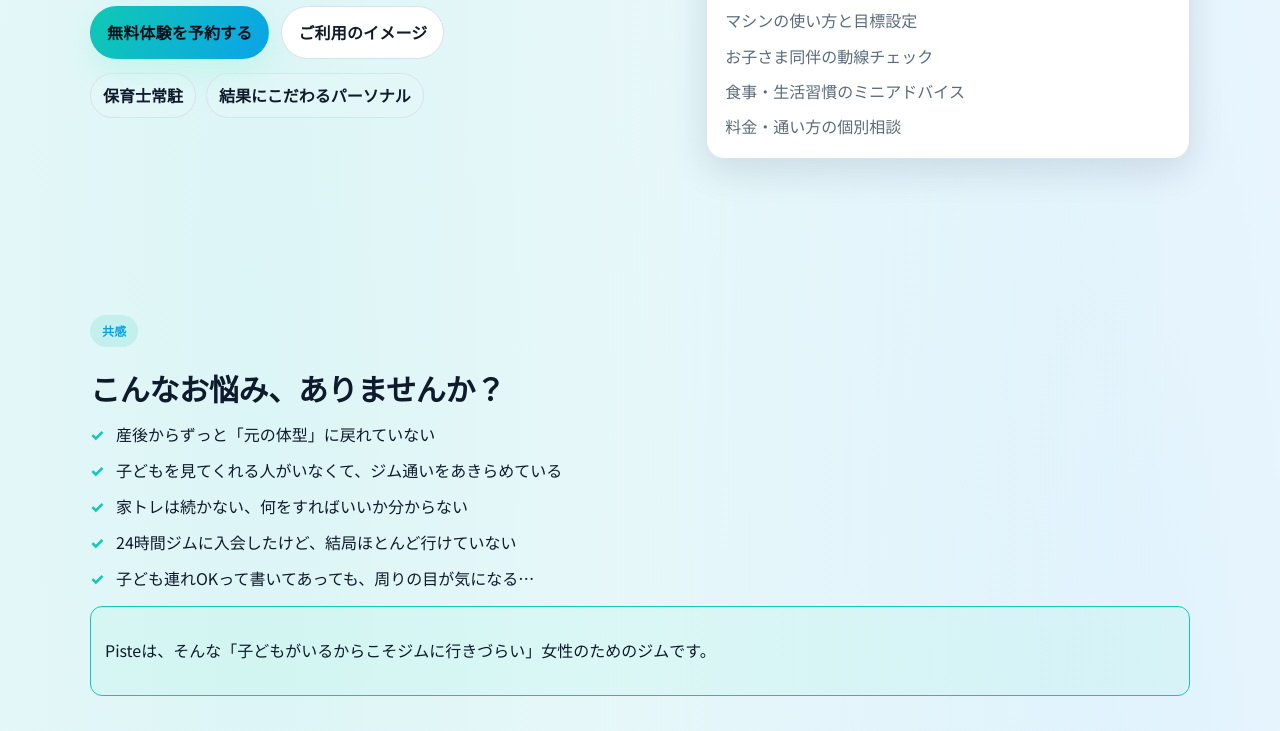
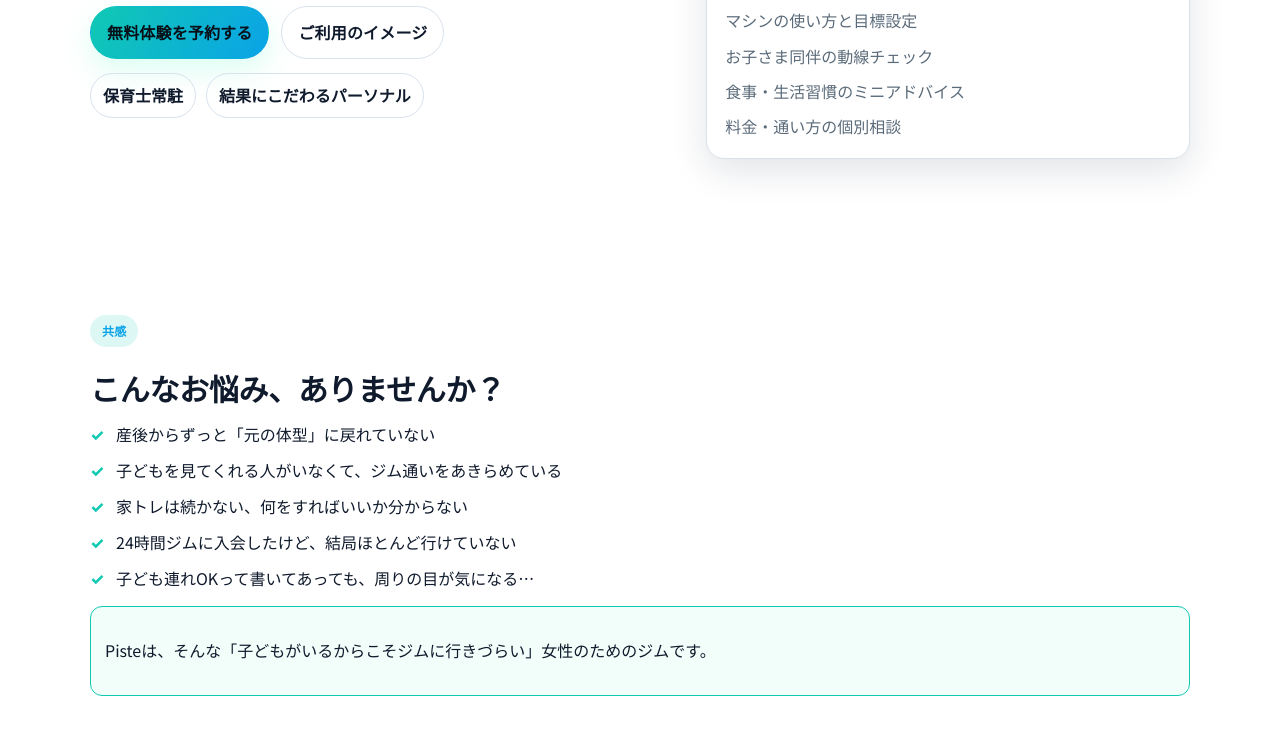
Before and after one commit to piste-boss/piste-lp, a plain HTML site: page index.html in a window 1280 px wide. Shown: the part 412-1143 px from the top of the page. Drawn offline with Linux system fonts and the light colour scheme.

Commit message:
Set page background to pure white

```diff
--- a/src/styles/main.css
+++ b/src/styles/main.css
@@ -22,7 +22,7 @@
 body {
   margin: 0;
   font-family: "Noto Sans JP", "Space Grotesk", system-ui, -apple-system, sans-serif;
-  background: radial-gradient(120% 120% at 20% 10%, rgba(16, 201, 179, 0.12), transparent 60%), radial-gradient(80% 100% at 90% 20%, rgba(10, 163, 232, 0.1), transparent 55%), var(--bg);
+  background: #ffffff;
   color: var(--text);
   line-height: 1.7;
   -webkit-font-smoothing: antialiased;
```
